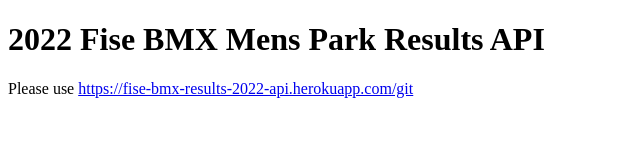
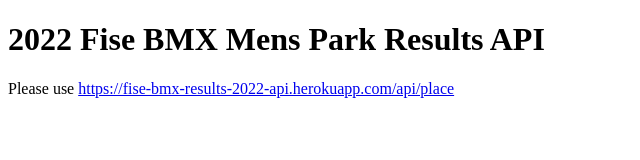
Before and after one commit to d-herz/fise-bmx-results-2022-api, a website: page index.html in a window 1280 px wide. Shown: the full height of the page, 0-640 px from the left. Drawn offline with Linux system fonts and the light colour scheme.

Commit message:
updated HTML

```diff
--- a/index.html
+++ b/index.html
@@ -9,7 +9,7 @@
 <body>
 
   <h1>2022 Fise BMX Mens Park Results API</h1>
-  <p>Please use <a href="https://fise-bmx-results-2022-api.herokuapp.com/">https://fise-bmx-results-2022-api.herokuapp.com/git</a></p>
+  <p>Please use <a href="https://fise-bmx-results-2022-api.herokuapp.com/">https://fise-bmx-results-2022-api.herokuapp.com/api/place</a></p>
 
 </body>
 </html>
```
